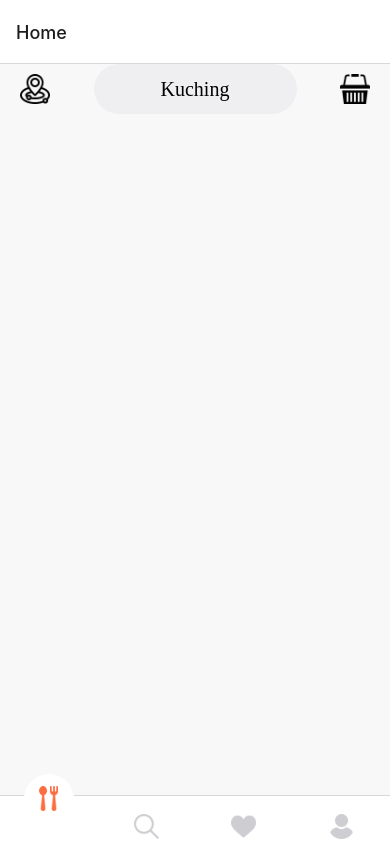
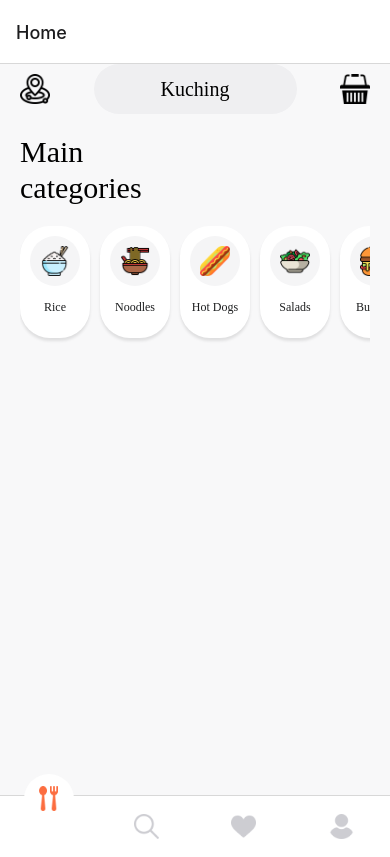
Before and after one commit to mrsuber/Apps, a React Native app in the folder ResturantApp/: screen /Home in a window 390 px wide. Built offline with nearby package versions, Linux system fonts and the light colour scheme.

Commit message:
the catecory list ui done

```diff
--- a/ResturantApp/components/index.js
+++ b/ResturantApp/components/index.js
@@ -1,3 +1,4 @@
 export {default as TabBarCustomButton} from './tabBarCustomButton/TabBarCustomButton'
 export {default as CustomTabBar} from './customTabBar/CustomTabBar'
 export {default as Header} from './Header/Header'
+export {default as MainCategories} from './mainCategories/MainCategories'
--- /dev/null
+++ b/ResturantApp/components/mainCategories/MainCategories.js
@@ -0,0 +1,88 @@
+import {View,Text,SafeAreaView,StyleSheet,TouchableOpacity,Image,FlatList} from 'react-native'
+import {icons,images,SIZES,COLORS,FONTS} from '../../constants'
+
+
+const MainCategories = ({categories,onSelectCategory,selectedCategory})=>{
+
+    const renderItem = ({item})=>{
+      return(
+        <TouchableOpacity
+          style={{
+            padding:SIZES.padding,
+            paddingBottom: SIZES.padding*2,
+            backgroundColor: (selectedCategory?.id === item.id)? COLORS.primary :COLORS.white ,
+            borderRadius: SIZES.radius ,
+            alignItems: 'center',
+            justifyContent: 'center',
+            marginRight: SIZES.padding,
+            ...styles.shadow
+          }}
+          onPress={()=>onSelectCategory(item)}
+        >
+          <View
+            style={{
+              width: 50,
+              height: 50,
+              borderRadius: 25,
+              alignItems: 'center',
+              justifyContent: 'center',
+              backgroundColor: (selectedCategory?.id === item.id)? COLORS.white :COLORS.lightGray ,
+
+
+            }}
+          >
+          <Image
+          source={item.icon}
+          resizeMode="contain"
+          style={{
+            width: 30,
+            height: 30
+          }}
+          />
+
+          </View>
+
+          <Text
+          style={{
+            marginTop: SIZES.padding,
+            color: (selectedCategory?.id === item.id)? COLORS.white :COLORS.black ,
+
+            ...FONTS.body5
+          }}
+          >
+            {item.name}
+          </Text>
+        </TouchableOpacity>
+      )
+    }
+  return(
+    <View style={{padding: SIZES.padding*2}}>
+        <Text style={{...FONTS.h1}}>Main</Text>
+        <Text style={{...FONTS.h1}}>categories</Text>
+        <FlatList
+          data={categories}
+          horizontal
+          showsHorizontalScrollIndicator={false}
+          keyExtractor={item=>`${item.id}`}
+          renderItem = {renderItem}
+          contentContainerStyle={{paddingVertical: SIZES.padding*2}}
+        />
+    </View>
+  )
+}
+
+const styles = StyleSheet.create({
+
+  shadow: {
+      shadowColor: "#000",
+      shadowOffset: {
+          width: 0,
+          height: 3,
+      },
+      shadowOpacity: 0.1,
+      shadowRadius: 3,
+      elevation: 1,
+  }
+})
+
+export default MainCategories
--- a/ResturantApp/screens/Home.js
+++ b/ResturantApp/screens/Home.js
@@ -1,17 +1,24 @@
 import React,{useState} from 'react';
 import {View,Text,SafeAreaView,StyleSheet,TouchableOpacity,Image,FlatList} from 'react-native'
 import {icons,images,SIZES,COLORS,FONTS} from '../constants'
-import {Header} from '../components'
+import {Header,MainCategories} from '../components'
 import {categoryData,restaurantData,initialCurrentLocation} from '../domiData/domiData'
 const Home = () =>{
   const [categories, setCategories] = useState(categoryData)
   const [selectedCategory, setSelectedCategory] = useState(null)
   const [restaurants, setRestaurants] = useState(restaurantData)
   const [currentLocation, setCurrentLocation] = useState(initialCurrentLocation)
+  function onSelectCategory(category){
+    //filter restaurant list.
+    let restaurantList= restaurantData.filter(a => a.categories.includes(category.id))
+    setRestaurants(restaurantList)
+    setSelectedCategory(category)
 
+  }
   return(
     <SafeAreaView style={styles.container}>
       <Header location={currentLocation}/>
+      <MainCategories categories={categories} onSelectCategory={onSelectCategory} selectedCategory={selectedCategory}/>
     </SafeAreaView>
   )
 }
```
